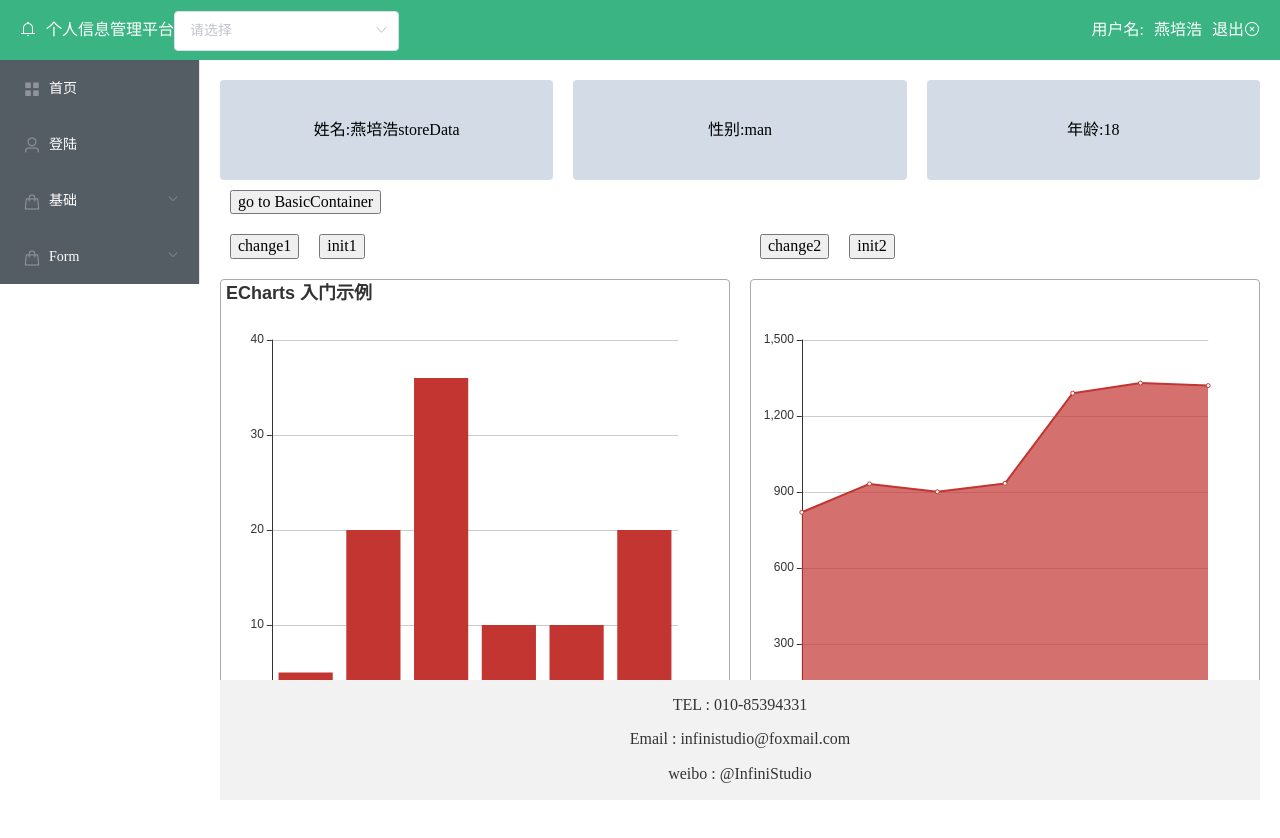
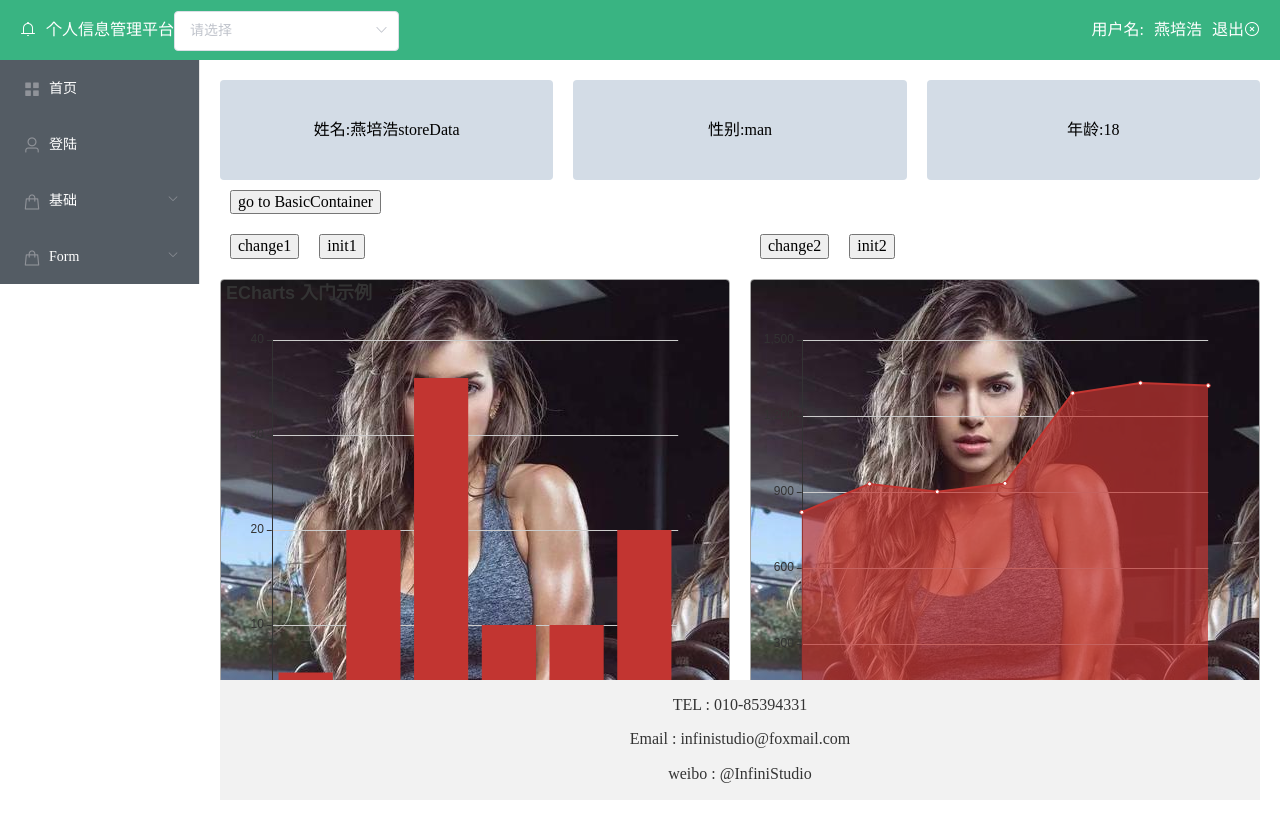
Before and after one commit to yphcodeBace/vue-study, a Vue app: page /#/Index in a window 1280 px wide. Shown: the top 838 px of the page. Built offline with nearby package versions, Linux system fonts and the light colour scheme.

Commit message:
echarts添加背景图

```diff
--- a/src/pages/Index.vue
+++ b/src/pages/Index.vue
@@ -45,6 +45,7 @@
           id: 17625931662,
           resizeFun:null,
           barOption:{
+            backgroundColor: 'transparent',
             title: {
               text: 'ECharts 入门示例'
             },
@@ -184,6 +185,7 @@
     border: 1px solid darkgrey;
     background: white;
     height: 500px;
+    background-image: url("../assets/bg.jpg");
     // width: 100%;
   }
   .btn{
```
Also changed, not shown: src/assets/bg.jpg (added).
